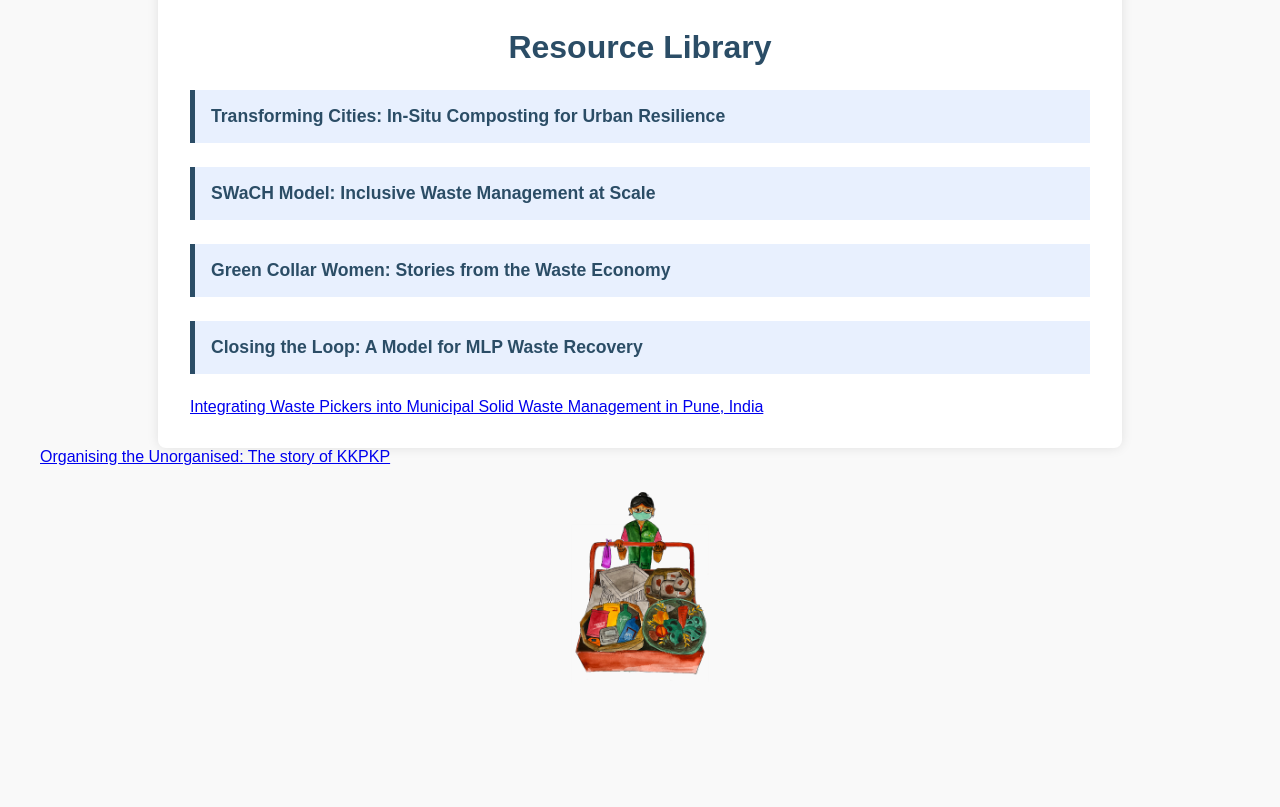
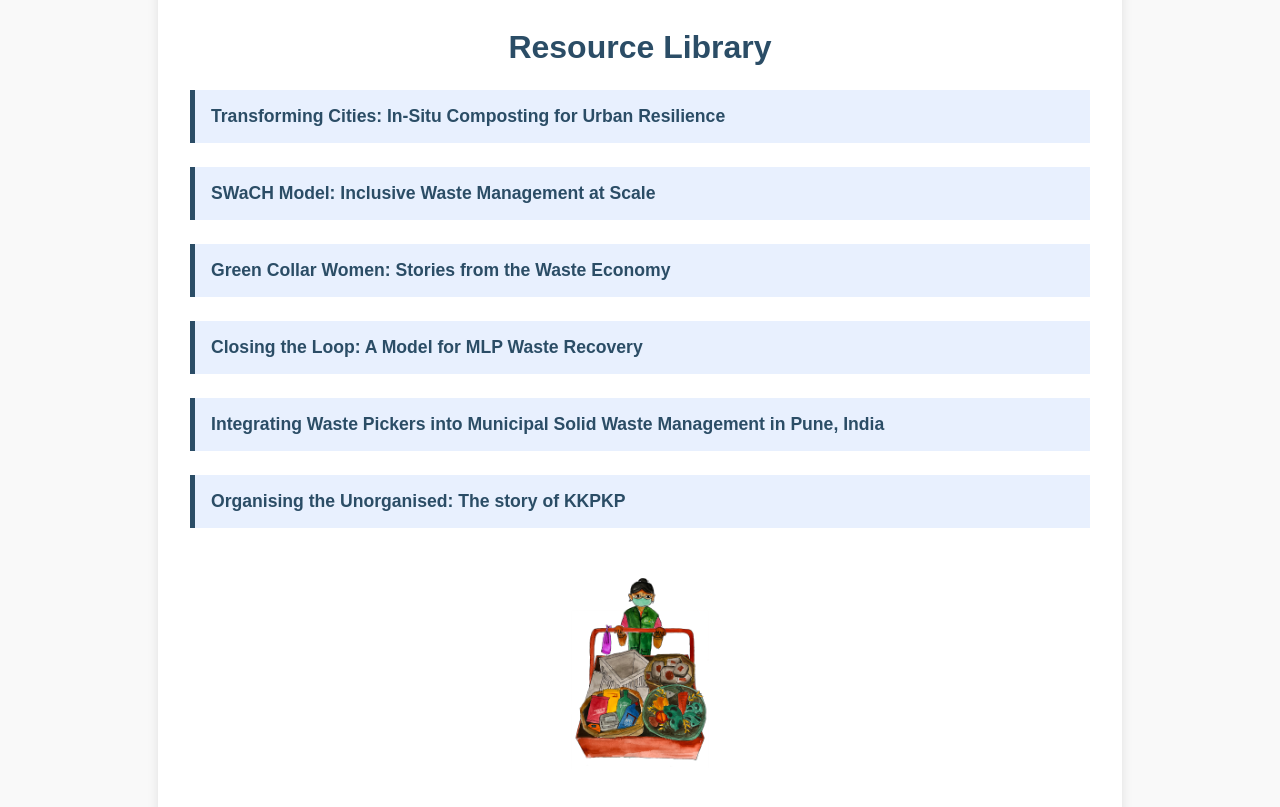
Before and after one commit to gazza162/kp_resources, a plain HTML site: page index.html in a window 1280 px wide. Shown: the part 1149-1956 px from the top of the page. Drawn offline with Linux system fonts and the light colour scheme.

Commit message:
Update index.html

```diff
--- a/index.html
+++ b/index.html
@@ -44,9 +44,10 @@
     <div class="pdf-link">
       <a href="MLP_Report.pdf" target="_blank">Closing the Loop: A Model for MLP Waste Recovery</a>
     </div>
-     <a href="Chikarmane_WIEGO_PB8.pdf" target="_blank">Integrating Waste Pickers into Municipal Solid
-Waste Management in Pune, India</a>
+    <div class="pdf-link">
+     <a href="Chikarmane_WIEGO_PB8.pdf" target="_blank">Integrating Waste Pickers into Municipal Solid Waste Management in Pune, India</a>
     </div>
+    <div class="pdf-link">
   <a href="Chikarmane_Narayan_case-kkpkp.pdf" target="_blank">Organising the Unorganised: The story of KKPKP</a>
     </div>
 
```
